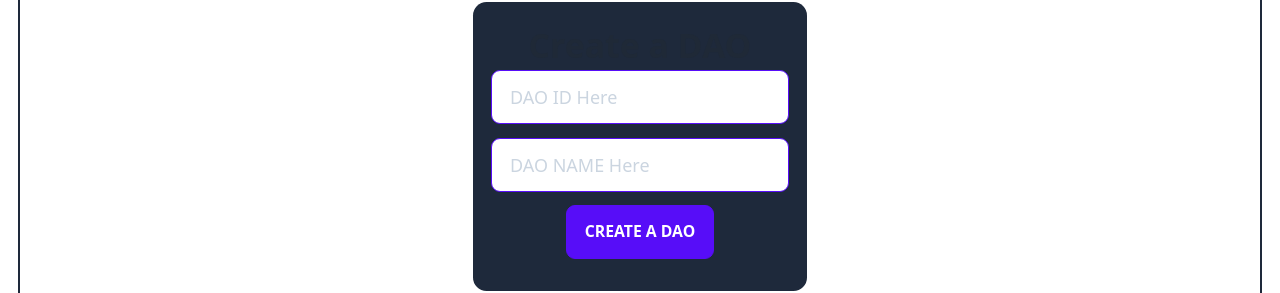
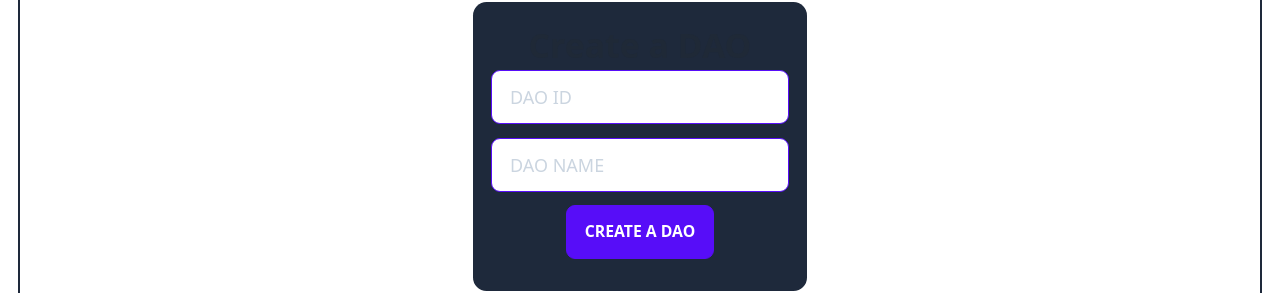
Before and after one commit to deep-ink-ventures/genesis-dao-frontend, a Next.js app: page /create in a window 1280 px wide. Shown: the part 158-451 px from the top of the page. Built offline with nearby package versions, Linux system fonts and the light colour scheme.

Commit message:
feat: hooked form to store

```diff
--- a/src/components/CreateDaoForm.tsx
+++ b/src/components/CreateDaoForm.tsx
@@ -1,18 +1,28 @@
-import { useForm } from 'react-hook-form';
+import { useEffect } from 'react';
+import type { SubmitHandler } from 'react-hook-form';
+import { useForm, useFormState } from 'react-hook-form';
 
-interface CreateDaoData {
-  daoId: string;
-  daoName: string;
-}
+import type { CreateDaoData } from '@/stores/genesisStore';
+import useGenesisStore from '@/stores/genesisStore';
 
 const CreateDaoForm = () => {
-  const {
-    register,
-    handleSubmit,
-    formState: { errors },
-  } = useForm<CreateDaoData>();
-  const onSubmit = (data: CreateDaoData) => console.log(data);
-  console.log(errors);
+  const createDaoData = useGenesisStore((s) => s.createDaoData);
+  const updateCreateDaoData = useGenesisStore((s) => s.updateCreateDaoData);
+  const { register, handleSubmit, reset, control } = useForm<CreateDaoData>();
+
+  const { isSubmitted } = useFormState({ control });
+
+  const onSubmit: SubmitHandler<CreateDaoData> = (data: CreateDaoData) => {
+    updateCreateDaoData(data);
+  };
+
+  useEffect(() => {
+    reset({
+      daoId: '',
+      daoName: '',
+    });
+    console.log('gensis store create dao data', createDaoData);
+  }, [isSubmitted]);
 
   return (
     <form onSubmit={handleSubmit(onSubmit)}>
@@ -20,16 +30,20 @@ const CreateDaoForm = () => {
         <input
           type='text'
           className='input-bordered input-primary input'
-          placeholder='DAO ID Here'
-          {...register('daoId', {})}
+          placeholder='DAO ID'
+          {...register('daoId', {
+            required: true,
+          })}
         />
       </div>
       <div className='mb-3'>
         <input
           type='text'
           className='input-bordered input-primary input'
-          placeholder='DAO NAME Here'
-          {...register('daoName', {})}
+          placeholder='DAO NAME'
+          {...register('daoName', {
+            required: true,
+          })}
         />
       </div>
 
--- a/src/stores/genesisStore.ts
+++ b/src/stores/genesisStore.ts
@@ -1,5 +1,10 @@
 import type { Wallet } from '@talismn/connect-wallets';
 import { create } from 'zustand';
+
+export interface CreateDaoData {
+  daoId: string;
+  daoName: string;
+}
 
 export interface WalletAccount {
   address: string;
@@ -13,6 +18,7 @@ export interface GenesisState {
   currentWalletAccount: WalletAccount | undefined;
   walletAccounts: WalletAccount[] | undefined;
   walletConnected: boolean;
+  createDaoData: CreateDaoData | null;
 }
 
 export interface GenesisActions {
@@ -21,6 +27,7 @@ export interface GenesisActions {
   ) => void;
   updateWalletAccounts: (walletAccounts: WalletAccount[] | undefined) => void;
   updateWalletConnected: (walletConnected: boolean) => void;
+  updateCreateDaoData: (createDaoData: CreateDaoData) => void;
 }
 
 export interface GenesisStore extends GenesisState, GenesisActions {}
@@ -29,10 +36,12 @@ const useGenesisStore = create<GenesisStore>()((set) => ({
   currentWalletAccount: undefined,
   walletAccounts: undefined,
   walletConnected: false,
+  createDaoData: null,
   updateCurrentWalletAccount: (currentWalletAccount) =>
     set(() => ({ currentWalletAccount })),
   updateWalletAccounts: (walletAccounts) => set(() => ({ walletAccounts })),
   updateWalletConnected: (walletConnected) => set(() => ({ walletConnected })),
+  updateCreateDaoData: (createDaoData) => set(() => ({ createDaoData })),
 }));
 
 export default useGenesisStore;
--- a/src/styles/global.css
+++ b/src/styles/global.css
@@ -48,23 +48,19 @@
   }
 
 
-  h1,
-  .h1 {
-    @apply text-3xl font-bold md:text-4xl;
+  h1 {
+    @apply text-3xl font-bold md:text-2xl;
   }
 
-  h2,
-  .h2 {
-    @apply  text-2xl font-bold md:text-3xl;
+  h2 {
+    @apply  text-2xl font-bold md:text-2xl;
   }
 
-  h3,
-  .h3 {
-    @apply text-xl font-bold md:text-2xl;
+  h3{
+    @apply text-xl font-bold md:text-xl;
   }
 
-  h4,
-  .h4 {
+  h4 {
     @apply text-base font-bold md:text-lg;
   }
 
@@ -86,3 +82,11 @@
 .content ul {
   @apply my-6;
 }
+
+@Layer components{
+
+}
+
+@Layer utilities{
+
+}
```
